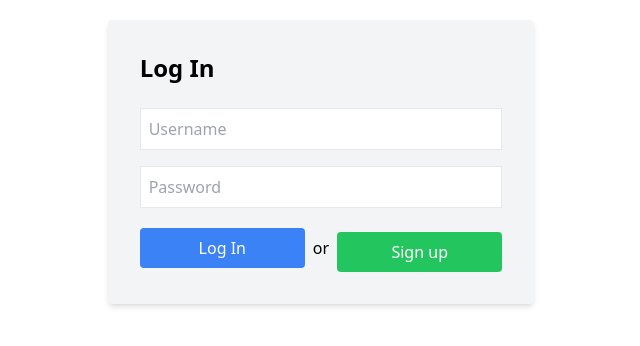
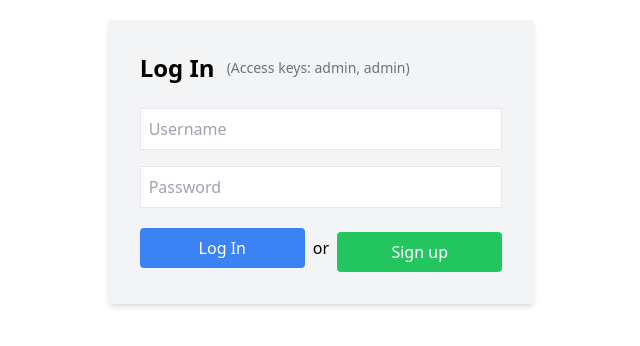
Before and after one commit to adityaS011/Trackly, a Next.js app: page /auth/login in a window 1280 px wide. Shown: the part 238-584 px from the top of the page, without its empty margins (319-959 px from the left). Built offline with nearby package versions, Linux system fonts and the light colour scheme.

Commit message:
improvements added

```diff
--- a/app/auth/login/page.tsx
+++ b/app/auth/login/page.tsx
@@ -25,7 +25,12 @@ const Login = () => {
         className='md:w-1/3 w-fit mx-4 md:mx-1 bg-gray-100 p-8 rounded shadow-md'
         onSubmit={handleLogin}
       >
-        <h2 className='text-2xl font-bold mb-6'>Log In</h2>
+        <h2 className='text-2xl font-bold mb-6 flex flex-row gap-3 items-center'>
+          Log In
+          <p className=' text-sm text-gray-500 font-light'>
+            (Access keys: admin, admin)
+          </p>
+        </h2>
         <input
           className='w-full p-2 mb-4 border'
           type='text'
```
